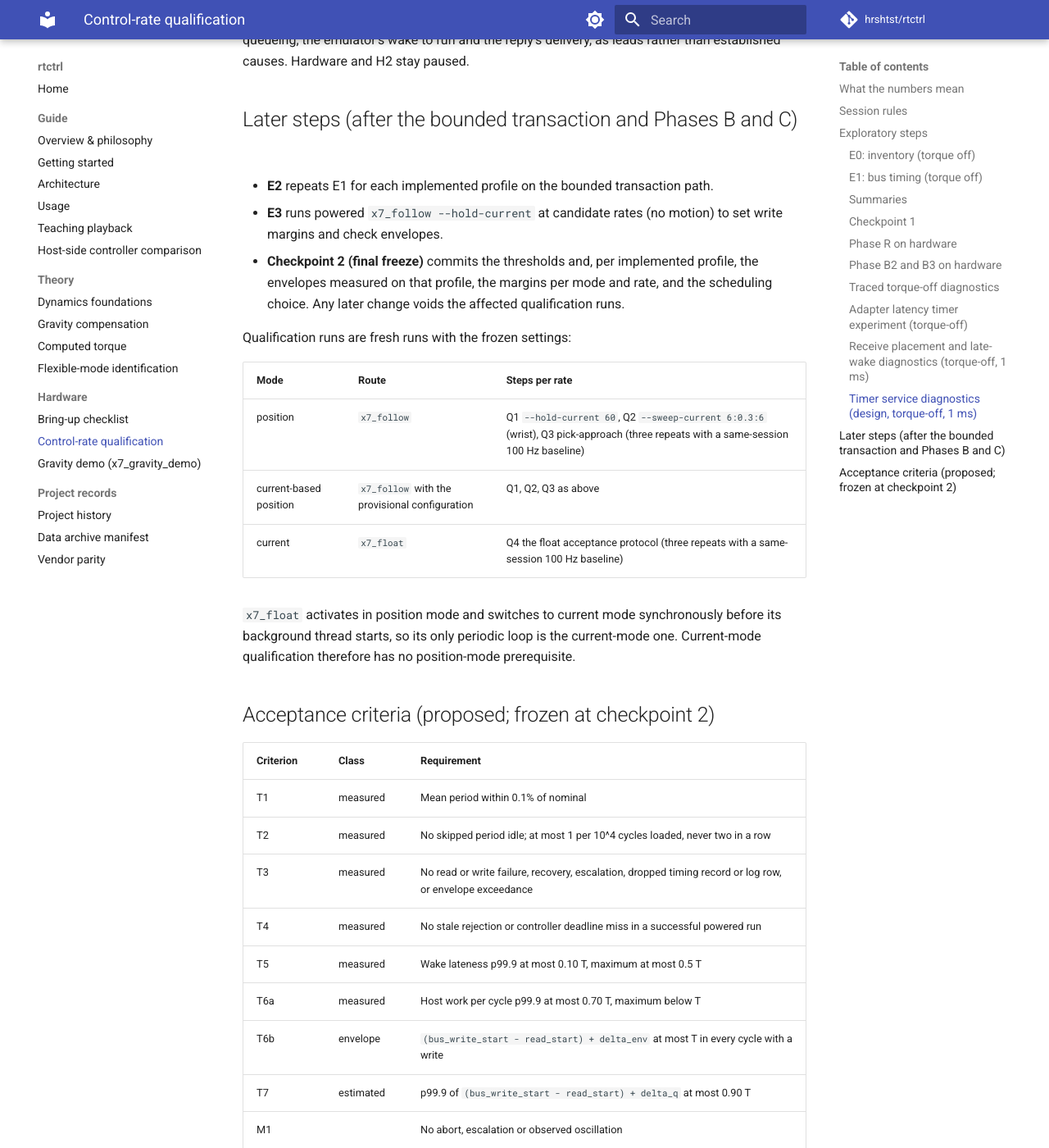
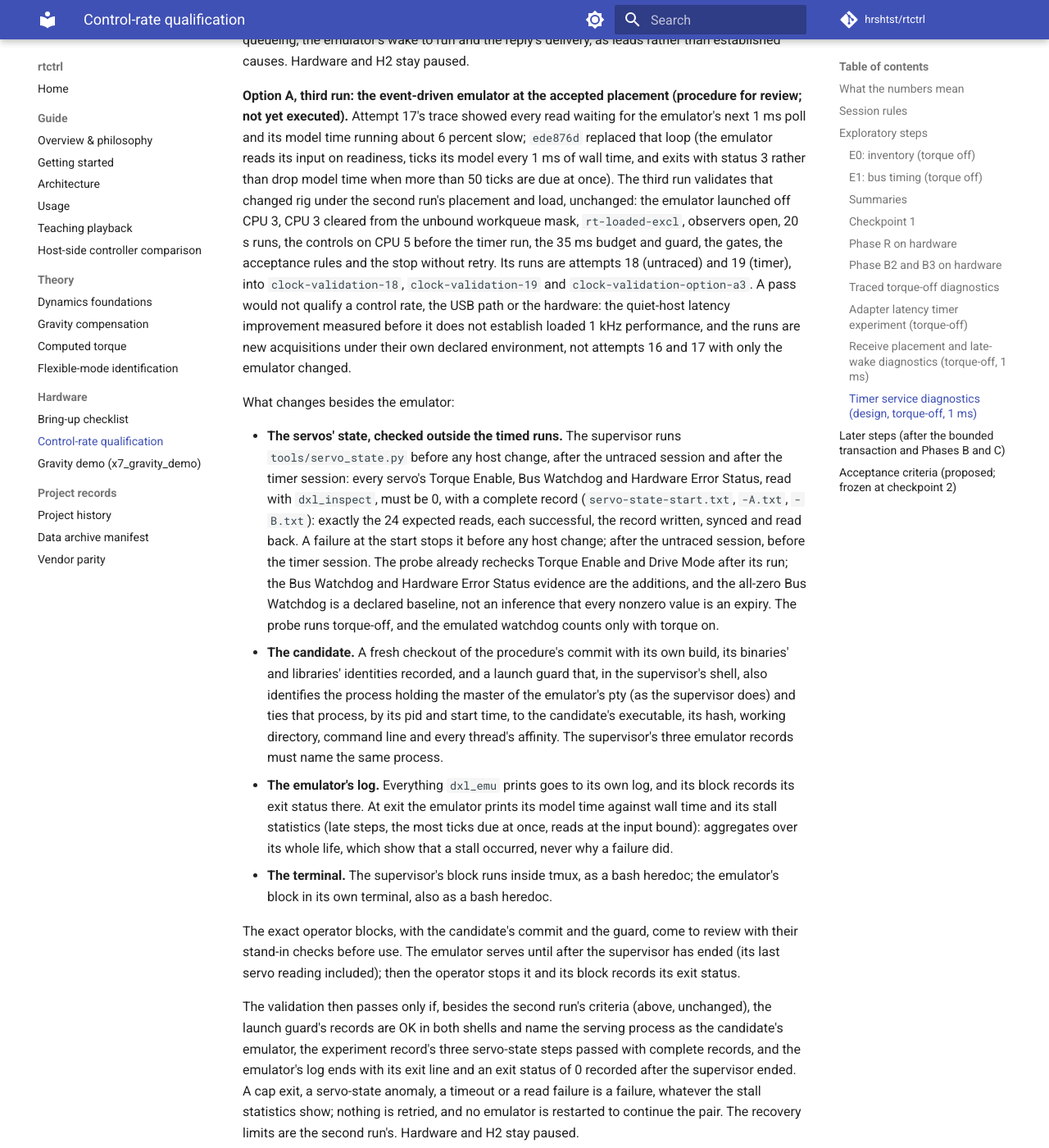
Before and after one commit to hrshtst/rtctrl, an MkDocs documentation site: the page built from docs/hardware/control-rate.md, in a window 1280 px wide and 1400 px high, scrolled down 56254 px. Shown: the whole window at 82% size. Built offline with MkDocs 1.6.1 and Material for MkDocs 9.7.7, drawn with Linux system fonts in a browser that asks for light colours; comment, search, counter and statistics services are not loaded.

Commit message:
docs(hardware): Option A's third run, the event-driven emulator (procedure)
The third run validates ede876d's emulator at the second run's accepted
placement and load, unchanged, as attempts 18 and 19: the procedure for
review, not yet executed. It states what changes besides the emulator
(the servos' state checked before any host change and after each
session; a fresh candidate checkout with a launch guard tying the pty's
actual holder to the candidate executable; the emulator's own log with
its exit status; the supervisor in tmux), the added criteria, and the
limits: no control rate, USB path or hardware is qualified, and the runs
are new acquisitions, not attempts 16 and 17 with only the emulator
changed.

```diff
--- a/docs/hardware/control-rate.md
+++ b/docs/hardware/control-rate.md
@@ -2648,6 +2648,69 @@ transactions to the instruction flush's queueing, the emulator's wake to run
 and the reply's delivery, as leads rather than established causes. Hardware
 and H2 stay paused.
 
+**Option A, third run: the event-driven emulator at the accepted placement
+(procedure for review; not yet executed).** Attempt 17's trace showed every
+read waiting for the emulator's next 1 ms poll and its model time running
+about 6 percent slow; `ede876d` replaced that loop (the emulator reads its
+input on readiness, ticks its model every 1 ms of wall time, and exits with
+status 3 rather than drop model time when more than 50 ticks are due at
+once). The third run validates that changed rig under the second run's
+placement and load, unchanged: the emulator launched off CPU 3, CPU 3
+cleared from the unbound workqueue mask, `rt-loaded-excl`, observers open,
+20 s runs, the controls on CPU 5 before the timer run, the 35 ms budget and
+guard, the gates, the acceptance rules and the stop without retry. Its runs
+are attempts 18 (untraced) and 19 (timer), into `clock-validation-18`,
+`clock-validation-19` and `clock-validation-option-a3`. A pass would not
+qualify a control rate, the USB path or the hardware: the quiet-host
+latency improvement measured before it does not establish loaded 1 kHz
+performance, and the runs are new acquisitions under their own declared
+environment, not attempts 16 and 17 with only the emulator changed.
+
+What changes besides the emulator:
+
+- **The servos' state, checked outside the timed runs.** The supervisor runs
+  `tools/servo_state.py` before any host change, after the untraced session
+  and after the timer session: every servo's Torque Enable, Bus Watchdog and
+  Hardware Error Status, read with `dxl_inspect`, must be 0, with a complete
+  record (`servo-state-start.txt`, `-A.txt`, `-B.txt`): exactly the 24
+  expected reads, each successful, the record written, synced and read back.
+  A failure at the start stops it before any host change; after the
+  untraced session, before the timer session. The probe already rechecks
+  Torque Enable and Drive Mode after its run; the Bus Watchdog and Hardware
+  Error Status evidence are the additions, and the all-zero Bus Watchdog is a
+  declared baseline, not an inference that every nonzero value is an expiry.
+  The probe runs torque-off, and the emulated watchdog counts only with
+  torque on.
+- **The candidate.** A fresh checkout of the procedure's commit with its own
+  build, its binaries' and libraries' identities recorded, and a launch
+  guard that, in the supervisor's shell, also identifies the process holding
+  the master of the emulator's pty (as the supervisor does) and ties that
+  process, by its pid and start time, to the candidate's executable, its
+  hash, working directory, command line and every thread's affinity. The
+  supervisor's three emulator records must name the same process.
+- **The emulator's log.** Everything `dxl_emu` prints goes to its own log,
+  and its block records its exit status there. At exit the emulator prints
+  its model time against wall time and its stall statistics (late steps, the
+  most ticks due at once, reads at the input bound): aggregates over its
+  whole life, which show that a stall occurred, never why a failure did.
+- **The terminal.** The supervisor's block runs inside tmux, as a bash
+  heredoc; the emulator's block in its own terminal, also as a bash heredoc.
+
+The exact operator blocks, with the candidate's commit and the guard, come
+to review with their stand-in checks before use. The emulator serves until
+after the supervisor has ended (its last servo reading included); then the
+operator stops it and its block records its exit status.
+
+The validation then passes only if, besides the second run's criteria
+(above, unchanged), the launch guard's records are OK in both shells and
+name the serving process as the candidate's emulator, the experiment
+record's three servo-state steps passed with complete records, and the
+emulator's log ends with its exit line and an exit status of 0 recorded
+after the supervisor ended. A cap exit, a servo-state anomaly, a timeout or
+a read failure is a failure, whatever the stall statistics show; nothing is
+retried, and no emulator is restarted to continue the pair. The recovery
+limits are the second run's. Hardware and H2 stay paused.
+
 ## Later steps (after the bounded transaction and Phases B and C)
 
 - **E2** repeats E1 for each implemented profile on the bounded transaction
```
